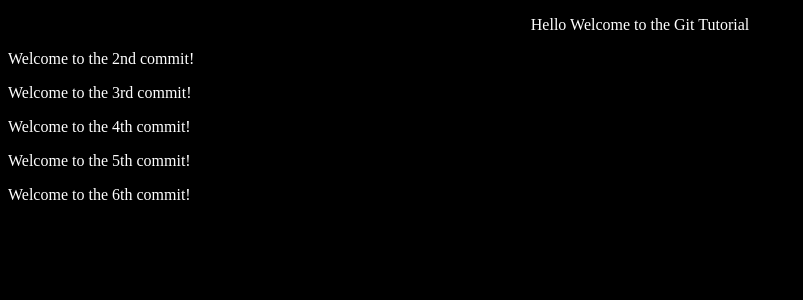
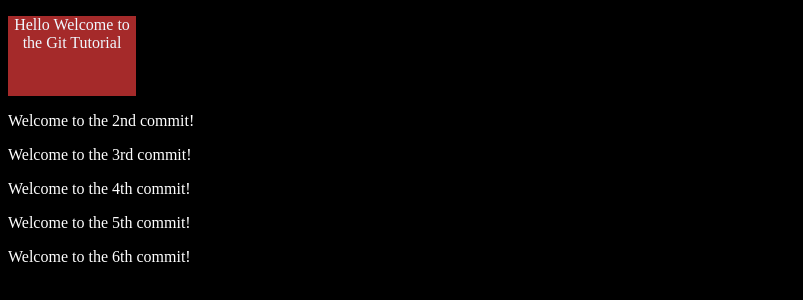
Before and after one commit to sinarshik27/athena, a plain HTML site: page index.html in a window 1280 px wide. Shown: the whole page, without its empty margins (0-803 px from the left). Drawn offline with Linux system fonts and the light colour scheme.

Commit message:
styling header

```diff
--- a/index.html
+++ b/index.html
@@ -12,6 +12,10 @@
         }
         #first{
             text-align: center;
+            background-color: brown;
+            color: aliceblue;
+            height: 10vh;
+            width: 10vw;
 
         }
     </style>
```
